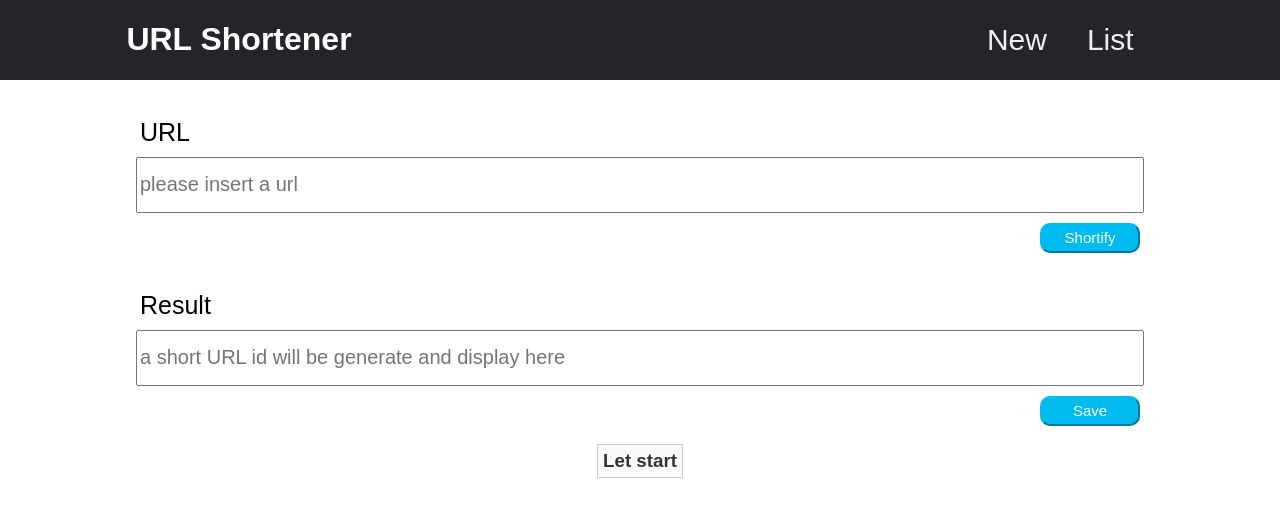
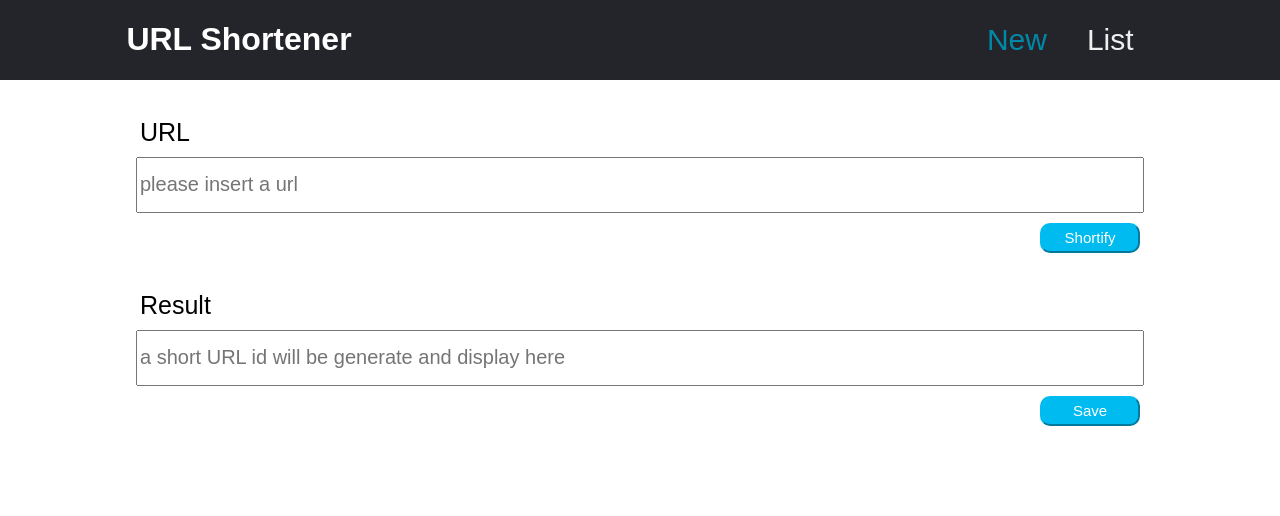
Before and after one commit to ArbelAmram/URL-Shortener, a React (Create React App) app in the folder client/: page / in a window 1280 px wide. Shown: the top 516 px of the page. Built offline with nearby package versions, Linux system fonts and the light colour scheme.

Commit message:
generate modification

```diff
--- a/client/src/App.js
+++ b/client/src/App.js
@@ -15,18 +15,10 @@ function App() {
         <div className="content">
           <Switch>
             <Route exact path="/">
-              <New
-                // setOriginalUrl={setOriginalUrl}
-                // generateUrl={generateUrl}
-                // urlId={urlId}
-                // addToTable={addToTable}
-              />
+              <New/>
             </Route>
             <Route exact path="/list">
-              <List
-                // urlList={urlList}
-                // deleteItem={deleteItem}
-              />
+              <List/>
             </Route>
           </Switch>
         </div>
--- a/client/src/List.js
+++ b/client/src/List.js
@@ -4,7 +4,6 @@ import axios from 'axios'
 import './style.css'
 
 const List = () => {
-
   const [urlList, setUrlList] = useState([])
 
   const API = 'http://localhost:5000'
@@ -14,10 +13,6 @@ const List = () => {
       setUrlList(response.data);
     });
   }, [])
-
-  const deleteItem = (id) => {
-    axios.delete(`${API}/delete/${id}`)
-  }
 
   function DateAnalysis(dateObject) {
       let date = JSON.stringify(dateObject)
@@ -70,6 +65,10 @@ const List = () => {
       return (newMonth + " " + day + ", " + year)
   }
 
+  const deleteItem = (id) => {
+    axios.delete(`${API}/delete/${id}`)
+  }
+
   return (
     <div>
       <h1>Url List</h1>
--- a/client/src/NavBar.js
+++ b/client/src/NavBar.js
@@ -1,17 +1,37 @@
-import React from 'react'
+import React, { useState } from 'react'
 import { Link } from 'react-router-dom'
 
 import './style.css'
 
 const NavBar = () => {
+  const [newActive, setNewActive] = useState(true)
+  const [listActive, setListActive] = useState(false)
+
   return (
     <div>
         <header>
         <h1 className='headline'>URL Shortener</h1>
         <nav>
           <ul className='nav_links'>
-            <li><Link to='/'>New</Link></li>
-            <li><Link to='/list'>List</Link></li>
+            <li>
+              <Link
+                to='/'
+                onClick={()=>{
+                  setNewActive(true)
+                  setListActive(false)
+                }}
+                className={newActive ? 'active' : ''}
+              >New</Link>
+            </li>
+            <li>
+              <Link
+                to='/list'
+                onClick={()=>{
+                  setNewActive(false)
+                  setListActive(true)
+                }}
+                className={listActive ? 'active' : ''}
+              >List</Link></li>
           </ul>
         </nav>
       </header>
--- a/client/src/New.js
+++ b/client/src/New.js
@@ -4,25 +4,26 @@ import axios from 'axios'
 import './style.css'
 
 const New = () => {
-    const [successMsg, setSuccessMsg] = useState("")
-    const [errorMsg, setErrorMsg] = useState("")
     const [originalUrl, setOriginalUrl] = useState("")
     const [urlId, setUrlId] = useState("")
 
+    const [successMsg, setSuccessMsg] = useState("")
+    const [errorMsg, setErrorMsg] = useState("")
+
     const API = 'http://localhost:5000'
 
-    // generate url-id for original URL
     const generateUrl = async () => {
+
         const response = await axios.post(`${API}/generate`, { originalUrl: originalUrl });
 
-        if(response.status = 200)
-            {
+        if(response) {
             setUrlId(response.data)
-                console.log("response 200")
-            } else { if(response.status = 400) {
-                console.log("reponse 400")
-            } }
+            urlId != 'false' ? setSuccessMsg("yupidu") : setErrorMsg(urlId)
+        } else console.log("reponse 400")
+
+
     }
+
 
     const addToTable = () => {
         axios.post(`${API}/insert`, {
@@ -43,14 +44,7 @@ const New = () => {
                     onChange={e => {setOriginalUrl(e.target.value)}}
                     placeholder="please insert a url"
                 />
-                <button onClick={() => {
-                    generateUrl()
-                    console.log("urlId:" + urlId)
-                    urlId === "Not a valid url - try again" ? setErrorMsg(urlId) : setSuccessMsg("yupidu")
-                    console.log("urlId:" + urlId)
-                    }}
-                >Shortify</button>
-
+                <button onClick={() => { generateUrl() }}>Shortify</button>
             </div>
             <div className='section'>
                 <label>Result</label>
@@ -60,17 +54,16 @@ const New = () => {
                     placeholder='a short URL id will be generate and display here'
                     readOnly
                 />
-
-                <button onClick={() => {
+                <button
+                    onClick={() => {
                         addToTable()
                         document.getElementById('urlInput').value = ''
-                }
-                }>Save</button>
+                    }}
+                >Save</button>
             </div>
             <div className='message'>
                 { errorMsg ? <h3 className='errorMsg'>{errorMsg}</h3> :
-                    successMsg ? <h3 className='successMsg'>{successMsg}</h3> :
-                    <h3 className='plainMsg'>Let start</h3>
+                    successMsg ? <h3 className='successMsg'>{successMsg}</h3> : <span/>
                 }
             </div>
         </div>
--- a/client/src/style.css
+++ b/client/src/style.css
@@ -46,11 +46,11 @@ li, a {
 }
 
 .nav_links li a:hover {
-  color: #0088a9;
+  color: #1bc2ec;
   cursor: pointer;
 }
 
-.nav_links li a:active {
+.active {
   color: #0088a9;
 }
 
@@ -144,16 +144,6 @@ table th {
   align-items: center;
 }
 
-.plainMsg{
-  color: #333;
-  background: #fafafa;
-  border: 1px solid #ccc;
-  width: fit-content;
-  margin-left: auto;
-  margin-right: auto;
-  padding: 5px;
-}
-
 .successMsg{
   color: #2b7515;
   background: #ecffd6;
```
Also changed, not shown: 1 other file (tests, documents, lock files or other folders). Lines whose indentation alone changed are shown as unchanged.
